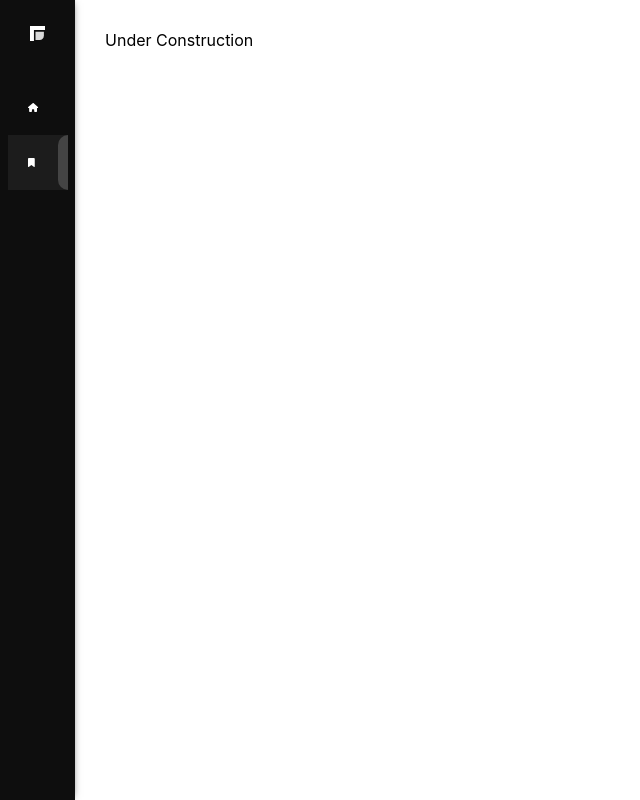
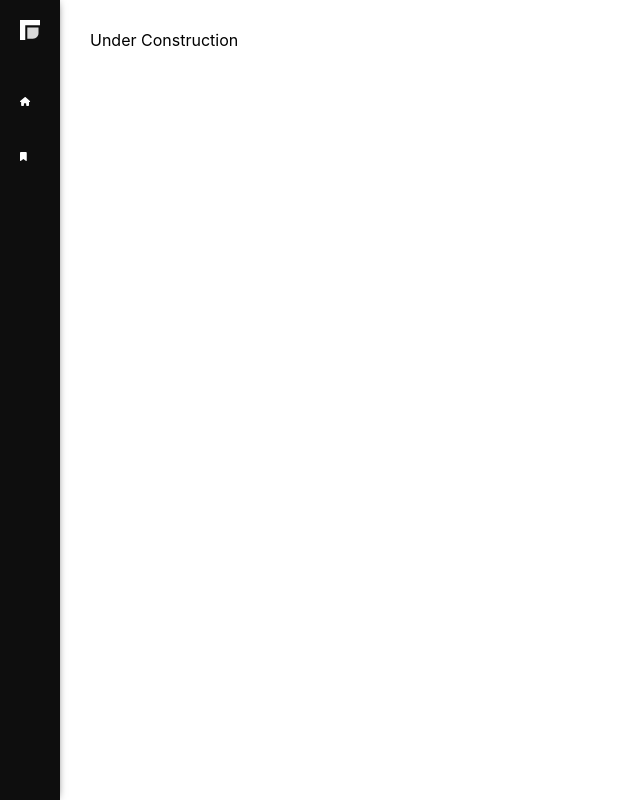
Before and after one commit to yusrilfirza/anilist-next-project, a Next.js app: page /collections in a window 1280 px wide. Shown: the whole page, without its empty margins (0-640 px from the left). Built offline with nearby package versions, Linux system fonts and the light colour scheme.

Commit message:
custom button and pagination

```diff
--- a/components/molecules/Card.jsx
+++ b/components/molecules/Card.jsx
@@ -1,5 +1,6 @@
 import React, { useState } from 'react';
 import { Label } from '../atoms';
+import { useRouter } from 'next/router';
 import Link from 'next/link';
 import styled from '@emotion/styled'
 
@@ -49,9 +50,19 @@ const AddButton = styled.button`
 `;
 
 export const Card = ({ id, title, cover, seasonYear, color }) => {
+    const router = useRouter();
+
+    const handleClick = (e) => {
+        const target = e.target.id.split('_');
+        if (target[0] !== 'button') {
+            router.push(`${id}`);
+        } else {
+            console.log('tes')
+        }
+    };
+
     return(
-        <Link href={`/${id}`}>
-            <CardWrapper id={id}>
+        <CardWrapper onClick={handleClick} id={id}>
             <AddButton id={`button_${id}`}>
                 Add to collection
             </AddButton>
@@ -61,7 +72,6 @@ export const Card = ({ id, title, cover, seasonYear, color }) => {
                 <Label text={seasonYear} size="m" color="black" />
             </CardInfo>
         </CardWrapper>
-        </Link>
     );
 };
 
--- a/components/organisms/Sidebar.jsx
+++ b/components/organisms/Sidebar.jsx
@@ -17,7 +17,7 @@ const SidebarWrapper = styled.div`
 `;
 
 const SidebarHeader = styled.div`
-    padding: 25px 30px 25px 30px;
+    padding: 20px;
     background-color: #0e0e0e;
     height: auto;
     margin-bottom: 10px;
@@ -57,12 +57,12 @@ const IconWrapper = styled.div`
 const menu = [
     {
         title: 'Home',
-        path: '/',
+        path: '',
         icon: faHouse
     },
     {
         title: 'Collections',
-        path: '/collections',
+        path: 'collections',
         icon: faBookmark
     },
 ]
--- a/pages/index.js
+++ b/pages/index.js
@@ -29,6 +29,7 @@ export default function Home() {
             title="Anime list"
         />
         <ContentList data={list.data === undefined ? [] : list.data.Page.media} loading={list.loading} />
+        <div style={{ display: 'flex', justifyContent: 'center', width: "100%" }}>
             <ReactPaginate
                 breakLabel="..."
                 nextLabel="next"
@@ -44,5 +45,6 @@ export default function Home() {
                 renderOnZeroPageCount={null}
             />
         </div>
+    </div>
     )
 }
--- a/styles/globals.css
+++ b/styles/globals.css
@@ -22,10 +22,14 @@ a {
 }
 
 .pagination li:not(.break-me) {
-    background-color: white;
+    background-color: #202020;
     padding: 10px;
     border-radius: 5px;
-    color: #fcca14;
+    color: #ffffff;
+}
+
+.pagination li:not(.break-me):hover {
+    background-color: #393939;
 }
 
 .pagination li:not(.active) {
@@ -33,7 +37,7 @@ a {
 }
 
 .pagination .active {
-    background-color: #f9e394 !important;
+    background-color: #0e0e0e !important;
     color: white !important;
 }
 
@@ -46,3 +50,21 @@ a {
     display: flex;
     gap: 20px;
 }
+
+button {
+    background-color: #15b0df;
+    padding: 7px;
+    border: none;
+    border-radius: 7px;
+    color: white;
+    cursor: pointer;
+}
+
+button:hover {
+    background-color: #14a4d0;
+    box-shadow: inset #0e0e0e09;
+}
+
+button:focus {
+    background-color: #0d94be;
+}
```
Lines whose indentation alone changed are shown as unchanged.
